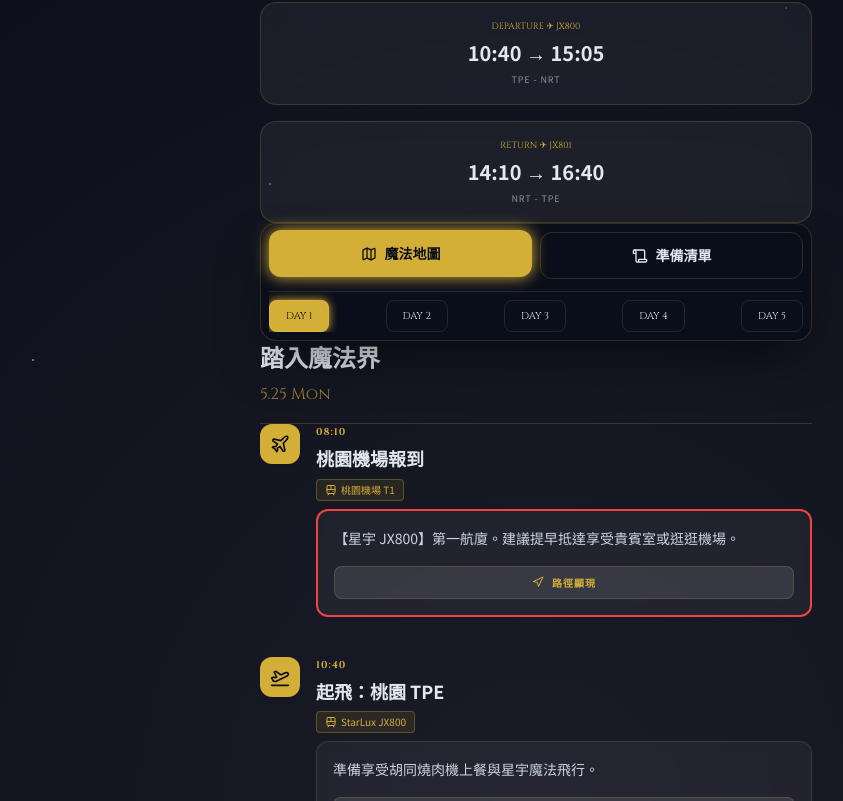
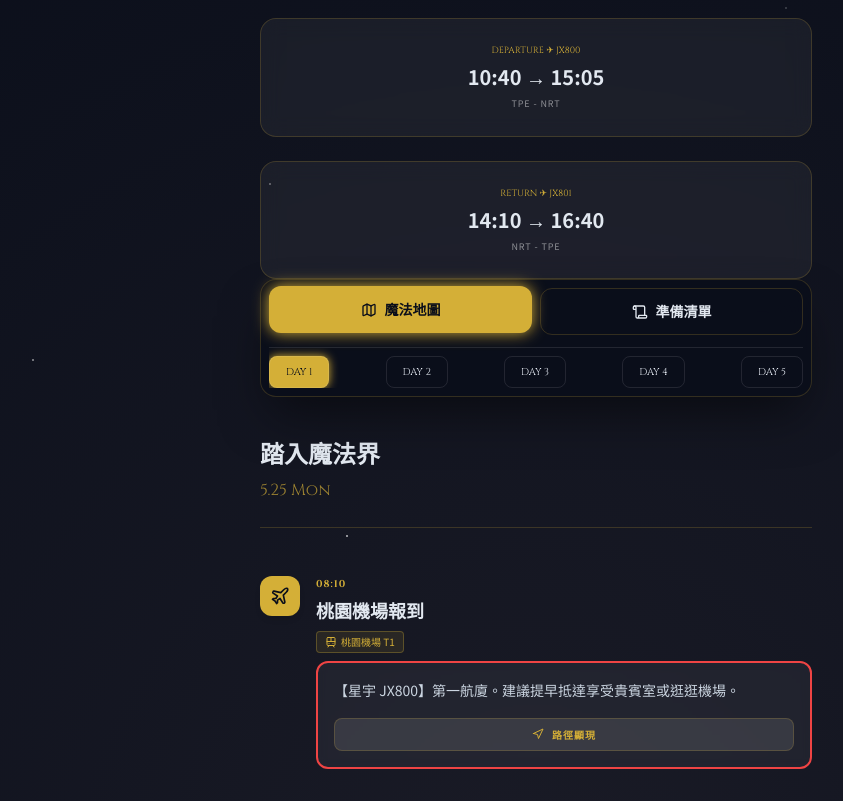
Before and after one commit to liwenchiou/Lumos-Tokyo-Guide, a React (Vite) app: page / in a window 1280 px wide. Shown: the part 159-960 px from the top of the page, without its empty margins (104-947 px from the left). Built offline with nearby package versions, Linux system fonts and the light colour scheme.

Commit message:
UI: Adjust spacing for better readability

```diff
--- a/src/App.jsx
+++ b/src/App.jsx
@@ -167,7 +167,7 @@ function App() {
               exit={{ opacity: 0, y: -20 }}
               transition={{ duration: 0.3 }}
             >
-              <div className="flex items-center justify-between mb-8 border-b border-magic-gold/30 pb-4" style={{ borderBottom: '1px solid var(--glass-border)', paddingBottom: '1rem' }}>
+              <div className="flex items-center justify-between mb-12 border-b border-magic-gold/30 pb-6" style={{ borderBottom: '1px solid var(--glass-border)', paddingBottom: '1.5rem', marginBottom: '3rem' }}>
                 <h2 className="magic-font text-2xl font-bold text-white tracking-widest">{currentDayData.title}</h2>
                 <span className="magic-font text-sm text-magic-gold/70" style={{ color: 'rgba(212, 175, 55, 0.7)' }}>{currentDayData.date}</span>
               </div>
--- a/src/index.css
+++ b/src/index.css
@@ -42,6 +42,10 @@ body {
   padding: 0 1.5rem;
 }
 
+.mt-10 {
+  margin-top: 2.5rem;
+}
+
 header {
   padding-top: 3rem;
   padding-bottom: 5rem;
@@ -78,12 +82,12 @@ h1 {
 .flight-info-grid {
   display: grid;
   grid-template-cols: 1fr 1fr;
-  gap: 1rem;
-  margin-top: 2rem;
+  gap: 1.5rem;
+  margin-top: 3rem;
 }
 
 .flight-card {
-  padding: 1rem;
+  padding: 1.5rem 1rem;
   background: var(--glass-bg);
   border: 1px solid var(--glass-border);
   border-radius: 1rem;
@@ -113,7 +117,8 @@ nav {
   position: sticky;
   top: 1rem;
   z-index: 50;
-  margin-top: -2.5rem;
+  margin-top: 2rem;
+  margin-bottom: 3rem;
 }
 
 .nav-container {
@@ -190,7 +195,7 @@ nav {
 }
 
 .itinerary-item {
-  margin-bottom: 2.5rem;
+  margin-bottom: 3.5rem;
   display: flex;
   align-items: flex-start;
 }
```
